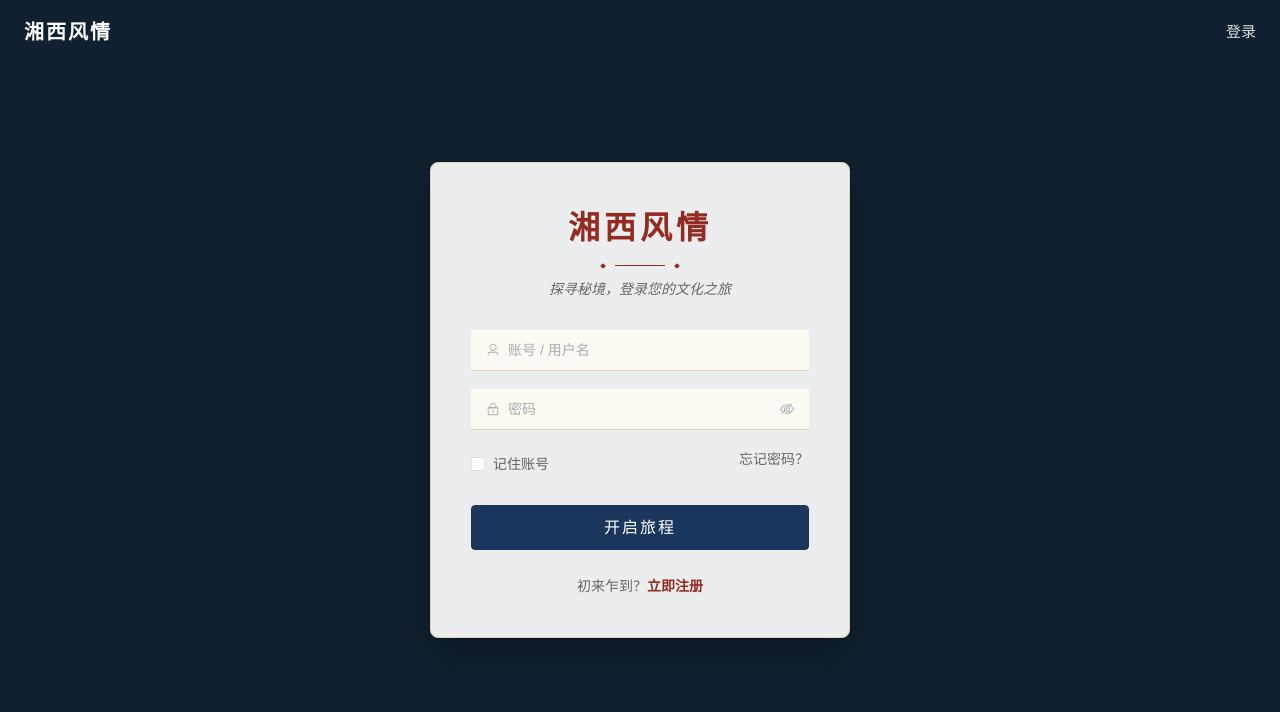
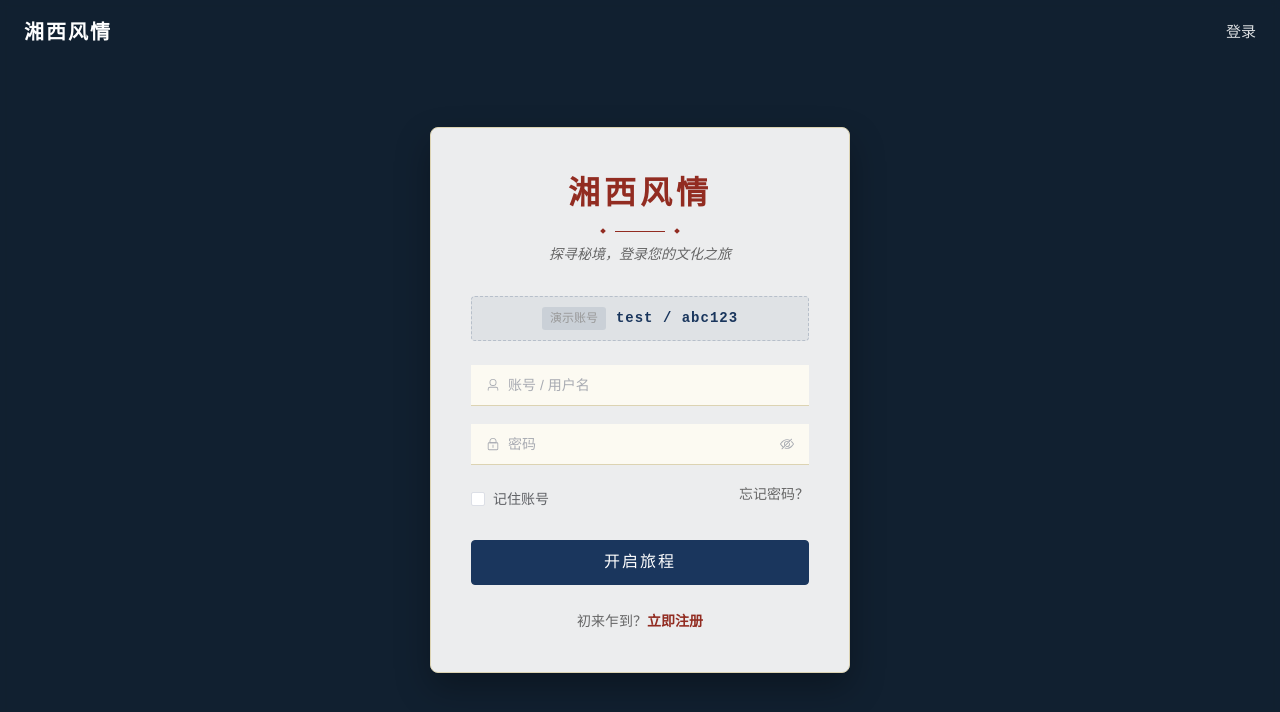
Before and after one commit to pikachuprogrammer01/xiangxi-style-tourism, a Vue app: page /login in a window 1280 px wide. Shown: the top 712 px of the page. Built offline with nearby package versions, Linux system fonts and the light colour scheme.

Commit message:
修复登录页 Enter 键不响应 + 展示演示账号
- 登录按钮添加 native-type="submit"，Enter 键触发提交
- store 暴露 demoAccount，登录页展示测试账号 test / abc123

```diff
--- a/src/stores/user.js
+++ b/src/stores/user.js
@@ -104,11 +104,14 @@ export const useUserStore = defineStore('user', () => {
 
   init()
 
+  const demoAccount = { username: initUser.username, password: initUser.password }
+
   return {
     isLoggedIn,
     userInfo,
     favorites,
     history,
+    demoAccount,
     login,
     register,
     logout,
--- a/src/views/Login.vue
+++ b/src/views/Login.vue
@@ -55,6 +55,11 @@ function handleLogin() {
         <p class="login-page__subtitle">探寻秘境，登录您的文化之旅</p>
       </div>
 
+      <div class="login-page__demo-hint">
+        <span class="demo-hint__label">演示账号</span>
+        <span class="demo-hint__cred">{{ userStore.demoAccount.username }} / {{ userStore.demoAccount.password }}</span>
+      </div>
+
       <el-form
         ref="loginFormRef"
         :model="loginForm"
@@ -95,9 +100,9 @@ function handleLogin() {
         <el-button
           type="primary"
           size="large"
+          native-type="submit"
           class="login-page__submit"
           :loading="loading"
-          @click="handleLogin"
         >
           开启旅程
         </el-button>
@@ -185,6 +190,34 @@ function handleLogin() {
   font-style: italic;
 }
 
+.login-page__demo-hint {
+  display: flex;
+  align-items: center;
+  justify-content: center;
+  gap: 10px;
+  background: rgba(26, 54, 93, 0.06);
+  border: 1px dashed rgba(26, 54, 93, 0.2);
+  border-radius: 4px;
+  padding: 10px 16px;
+  margin-bottom: 24px;
+}
+
+.demo-hint__label {
+  font-size: 12px;
+  color: #999;
+  background: rgba(26, 54, 93, 0.1);
+  padding: 2px 8px;
+  border-radius: 3px;
+}
+
+.demo-hint__cred {
+  font-size: 14px;
+  color: #1a365d;
+  font-weight: 600;
+  letter-spacing: 1px;
+  font-family: monospace;
+}
+
 /* 输入框样式重写 */
 :deep(.el-input__wrapper) {
   background-color: #fcfaf2 !important;
```
